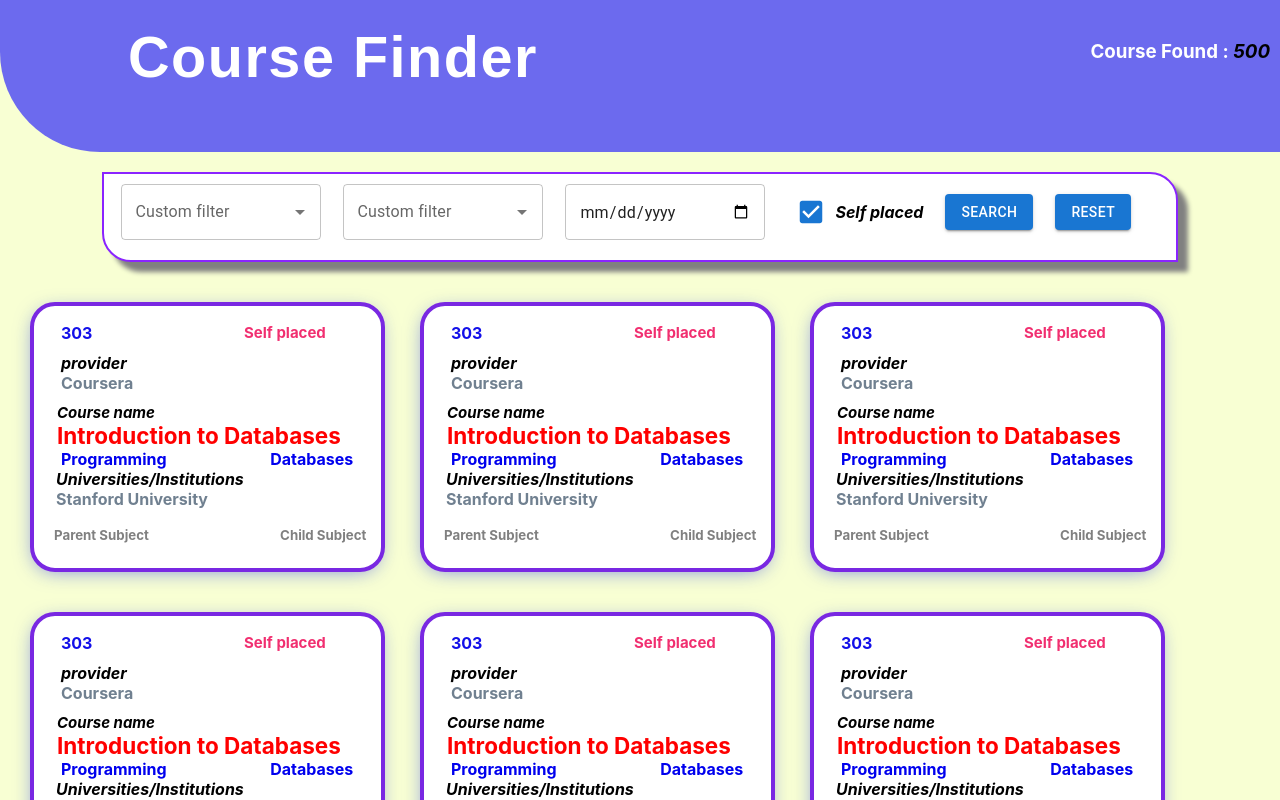
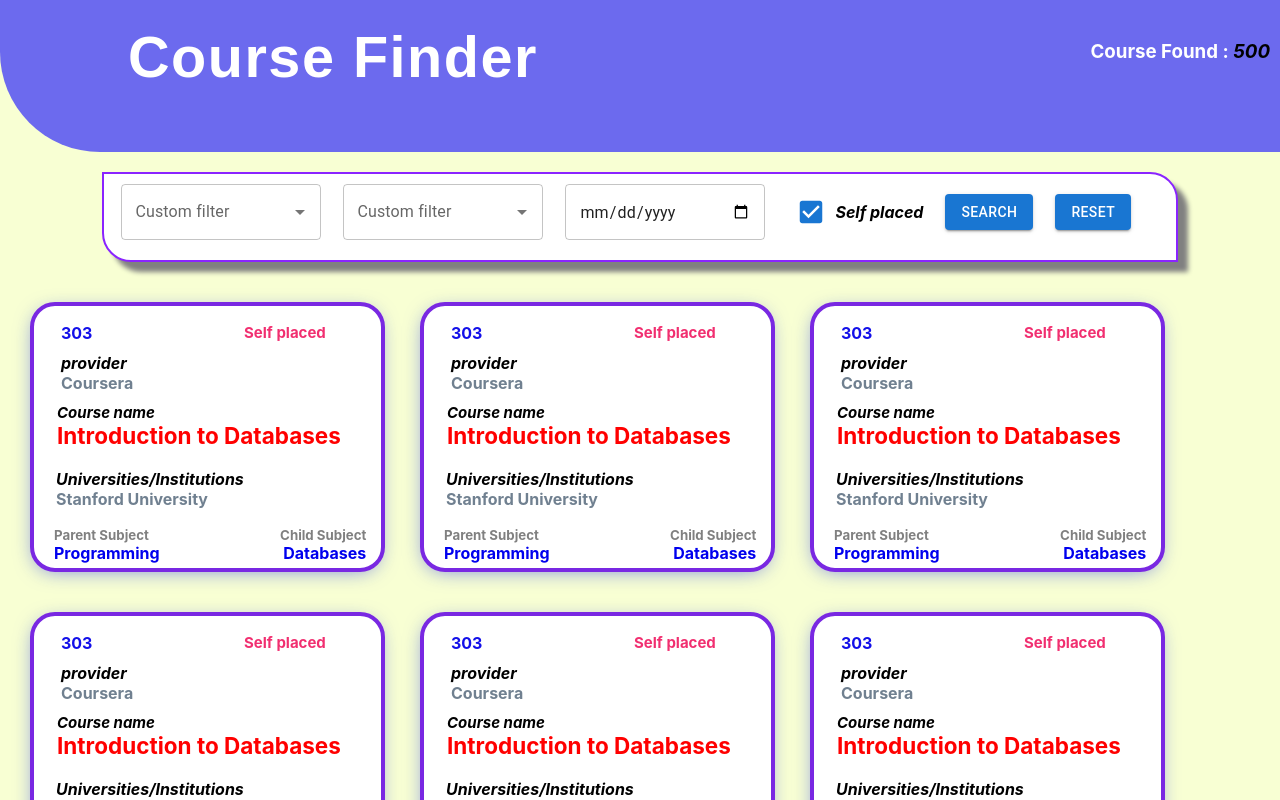
Before and after one commit to sandeep250320/course-finder, a React (Create React App) app: page / in a window 1280 px wide. Shown: the top 800 px of the page. Built offline with nearby package versions, Linux system fonts and the light colour scheme; the HTML template or start-up script is replaced by a standard one.

Commit message:
Update Card.css

```diff
--- a/src/BodyComponent/Card.css
+++ b/src/BodyComponent/Card.css
@@ -56,9 +56,9 @@ span{
   display: flex;
   justify-content: space-between;
   width: 90%;
-  position:absolute;;
-  margin-bottom:5px;
-  padding-left: 20px;
+ position:absolute;;
+ bottom:5px;
+ left: 20px;
 }
 
 .id {
```
